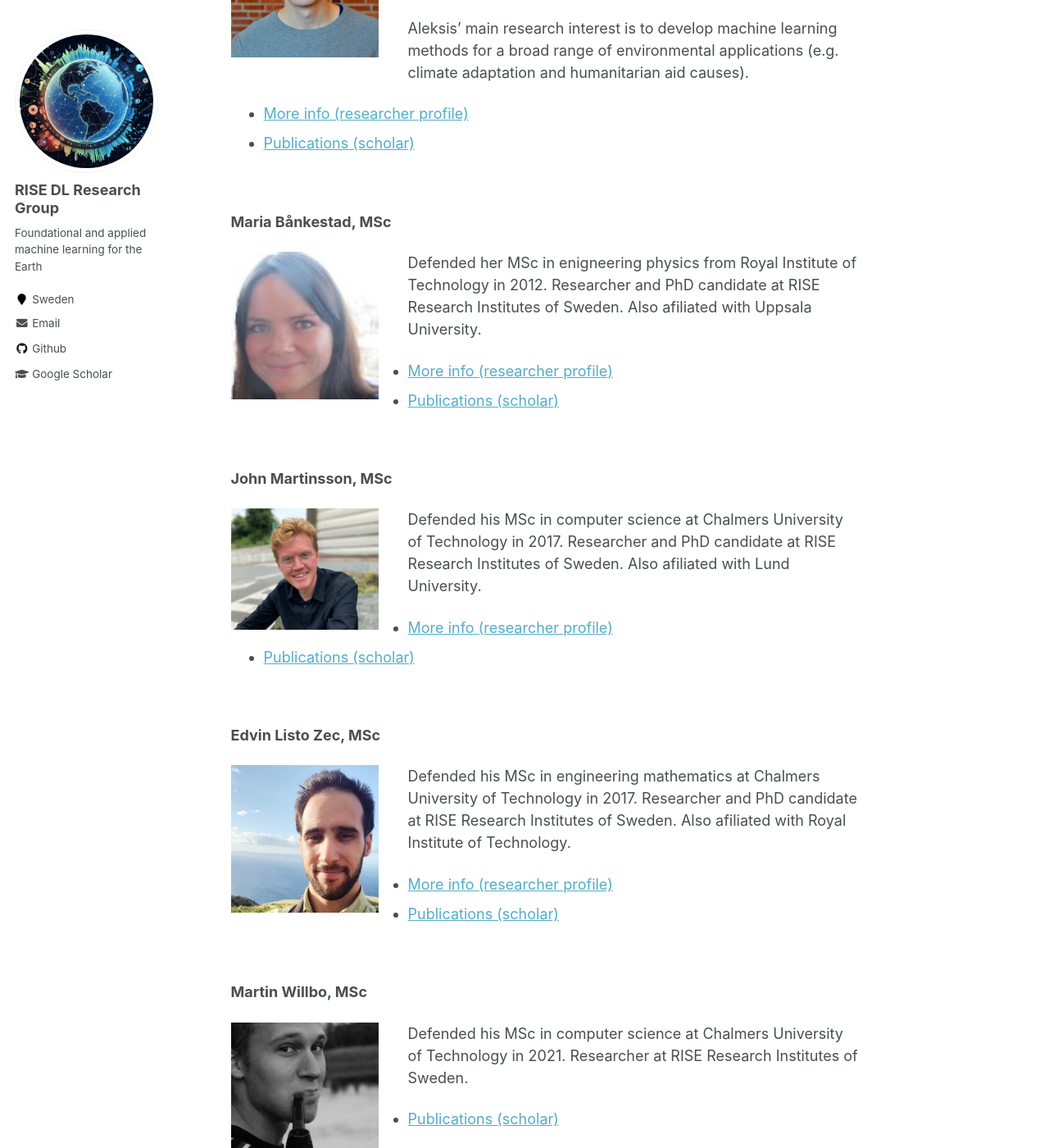
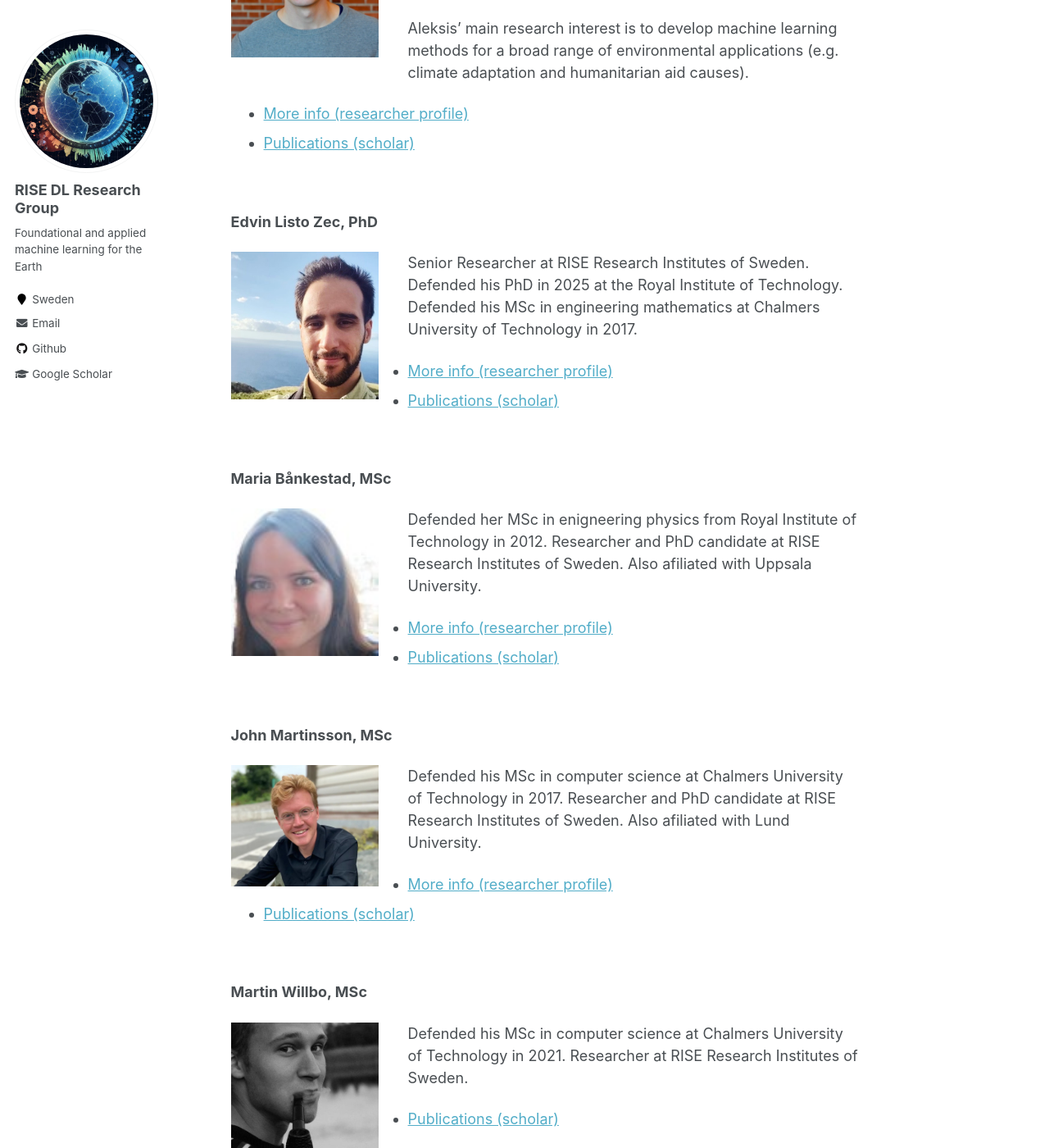
Before and after one commit to ridr-se/ridr-se.github.io, a Jekyll site: the page built from _pages/people.md, in a window 1280 px wide and 1400 px high, scrolled down 897 px. Shown: the whole window at 82% size. Built offline with Jekyll 4.4.1, drawn with Linux system fonts in a browser that asks for light colours.

Commit message:
Update people.md

```diff
--- a/_pages/people.md
+++ b/_pages/people.md
@@ -39,6 +39,19 @@ Aleksis' main research interest is to develop machine learning methods for a bro
 
 <br break="all" />
 
+**Edvin Listo Zec, PhD**
+
+<img style="float: left; width: 10em; margin-right: 2em; margin-bottom: 1em;" src="/images/people/listozec.jpg" />
+
+Senior Researcher at RISE Research Institutes of Sweden.
+Defended his PhD in 2025 at the Royal Institute of Technology.
+Defended his MSc in engineering mathematics at Chalmers University of Technology in 2017.
+
+* [More info (researcher profile)](https://edvinli.github.io)
+* [Publications (scholar)](https://scholar.google.se/citations?hl=sv&user=Ft52aSsAAAAJ)
+
+<br break="all" />
+
 **Maria Bånkestad, MSc**
 
 <img style="float: left; width: 10em; margin-right: 2em; margin-bottom: 1em;" src="/images/people/bankestad.png" />
@@ -46,7 +59,6 @@ Aleksis' main research interest is to develop machine learning methods for a bro
 Defended her MSc in enigneering physics from Royal Institute of Technology in 2012.
 Researcher and PhD candidate at RISE Research Institutes of Sweden.
 Also afiliated with Uppsala University.
-
 
 * [More info (researcher profile)](https://mariabankestad.github.io/)
 * [Publications (scholar)](https://scholar.google.se/citations?user=4tKNCSkAAAAJ&hl=sv&oi=ao)
@@ -61,23 +73,8 @@ Defended his MSc in computer science at Chalmers University of Technology in 201
 Researcher and PhD candidate at RISE Research Institutes of Sweden.
 Also afiliated with Lund University.
 
-
 * [More info (researcher profile)](https://johnmartinsson.org)
 * [Publications (scholar)](https://scholar.google.se/citations?hl=sv&user=sAMIwlMAAAAJ)
-
-<br break="all" />
-
-**Edvin Listo Zec, MSc**
-
-<img style="float: left; width: 10em; margin-right: 2em; margin-bottom: 1em;" src="/images/people/listozec.jpg" />
-
-Defended his MSc in engineering mathematics at Chalmers University of Technology in 2017.
-Researcher and PhD candidate at RISE Research Institutes of Sweden.
-Also afiliated with Royal Institute of Technology.
-
-
-* [More info (researcher profile)](https://edvinli.github.io)
-* [Publications (scholar)](https://scholar.google.se/citations?hl=sv&user=Ft52aSsAAAAJ)
 
 <br break="all" />
 
```
